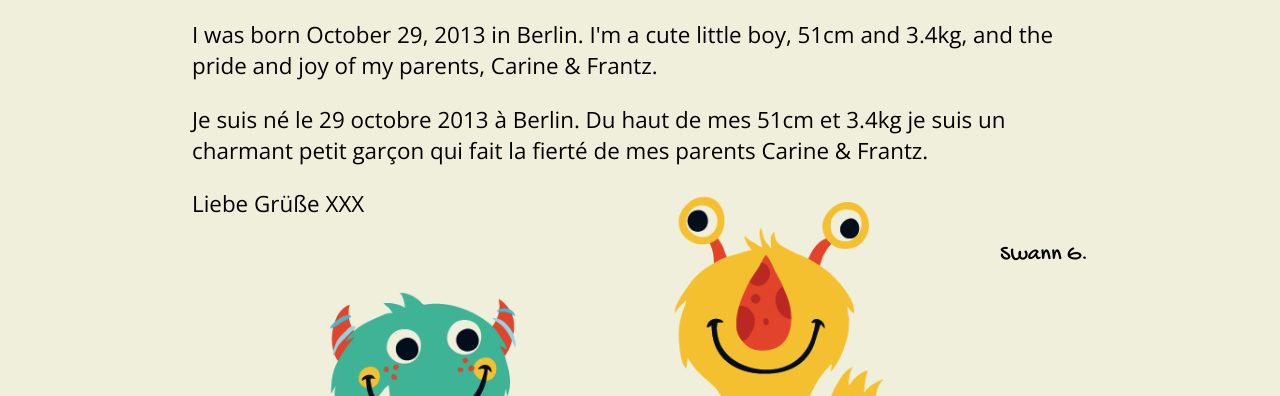
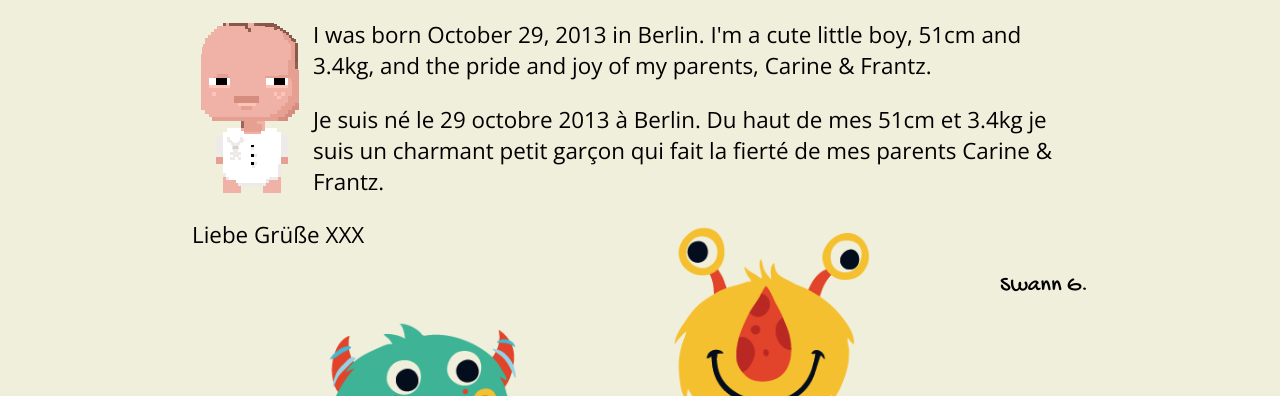
Before and after one commit to frantz/imswann, a plain HTML site: page index.html in a window 1280 px wide. Shown: the part 772-1168 px from the top of the page. Drawn offline with nearby package versions, Linux system fonts and the light colour scheme.

Commit message:
Swann Pixel :)

```diff
--- a/index.html
+++ b/index.html
@@ -18,7 +18,7 @@
                 <div id="telegram">
                     <h1>i'm <span>Swann</span></h1>
                     <p>
-                        I was born October 29, 2013 in Berlin. I'm a cute little boy, 51cm and 3.4kg,
+                        <img src="./img/swann_pixel.png" alt="Swann :)" style="float: left"> I was born October 29, 2013 in Berlin. I'm a cute little boy, 51cm and 3.4kg,
                         and the pride and joy of my parents, Carine & Frantz.
                     </p>
                     <p>
```
Also changed, not shown: img/swann_pixel.png (added).
